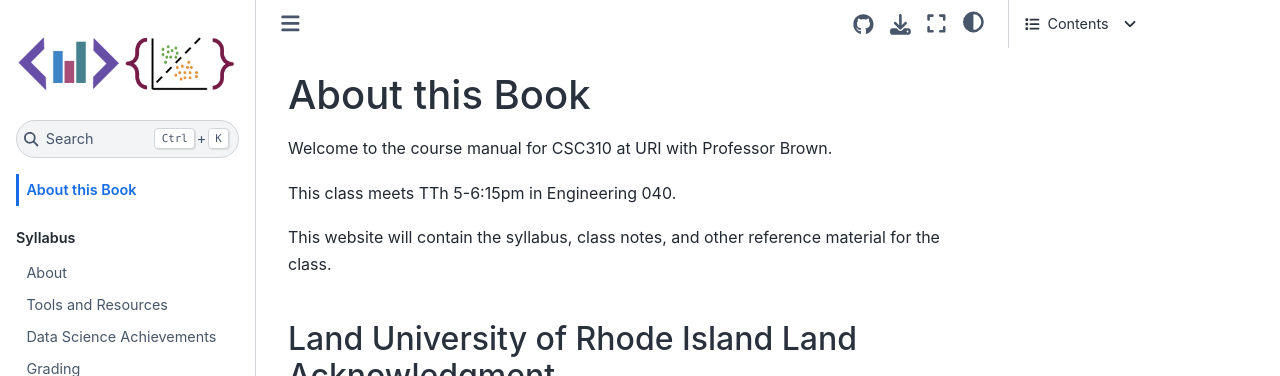
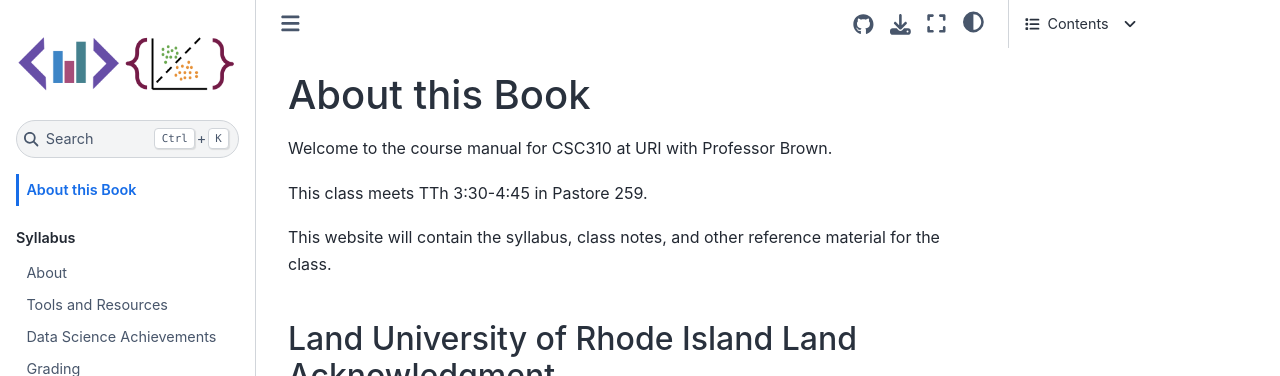
Before and after one commit to rhodyprog4ds/BrownFall24, a Jupyter Book: the page built from index.md, in a window 1280 px wide and 900 px high. Shown: the top 376 px of the window. Built offline with Jupyter Book 1.0.4 settings and Sphinx 7.4.7 and the Sphinx Book theme 1.1.4, drawn with Linux system fonts in a browser that asks for light colours; pages that are not in the unit, such as notebooks, are missing from menus.

Commit message:
fa24 locationtime

```diff
--- a/index.md
+++ b/index.md
@@ -2,7 +2,7 @@
 
 Welcome to the course manual for CSC310 at URI with Professor Brown.
 
-This class meets TTh 5-6:15pm in Engineering 040.
+This class meets TTh 3:30-4:45 in Pastore 259.
 
 This website will contain the syllabus, class notes, and other reference material for the class.
 
```
